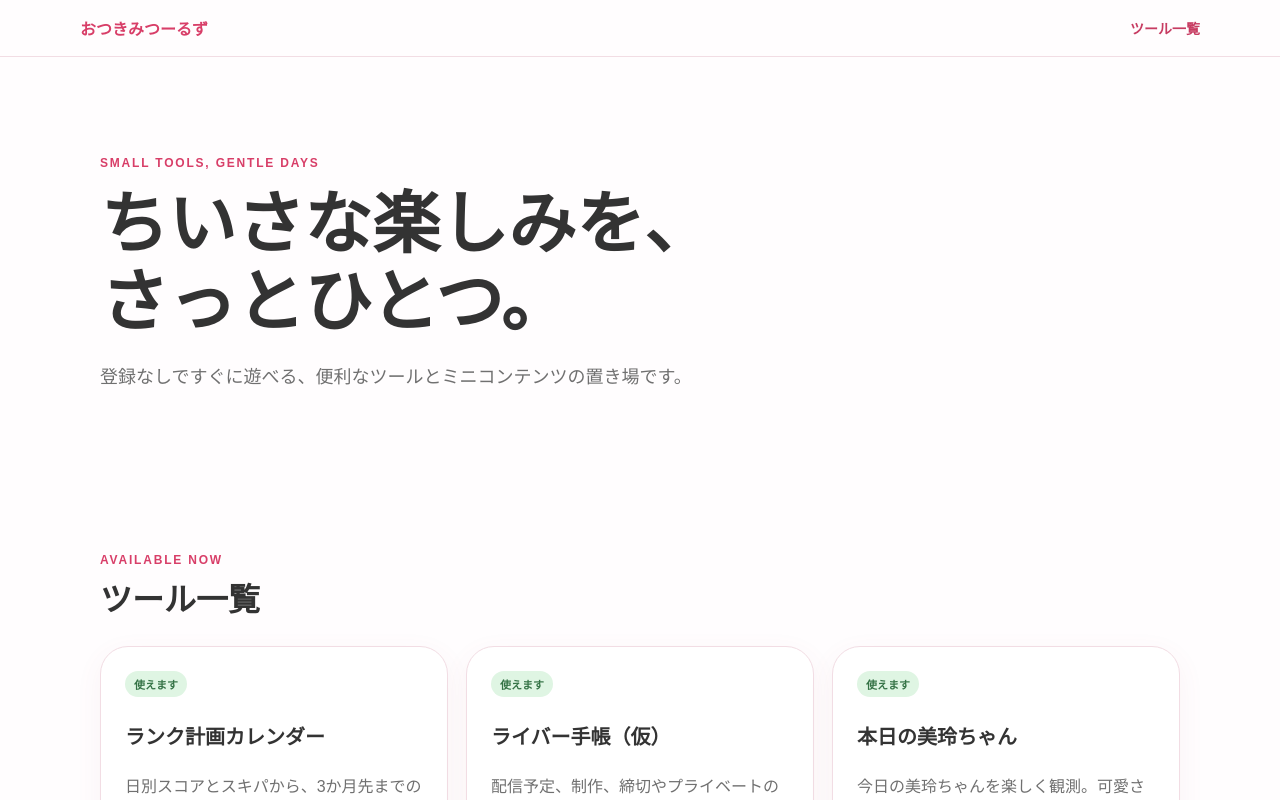
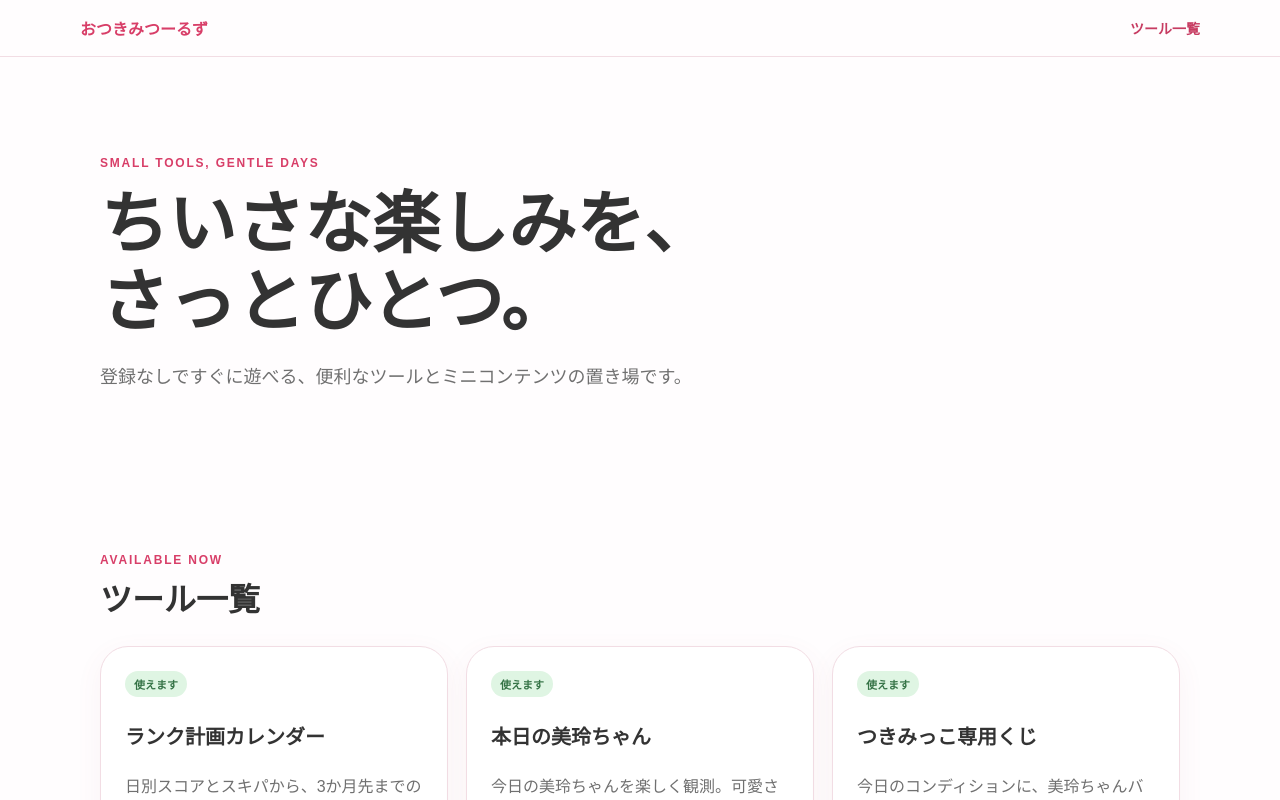
Before and after one commit to project-norops/otsukimi-tools, a Next.js app: page / in a window 1280 px wide. Shown: the top 800 px of the page. Built offline with nearby package versions, Linux system fonts and the light colour scheme.

Commit message:
Hide liver planner from home

```diff
--- a/src/data/tools.ts
+++ b/src/data/tools.ts
@@ -1,8 +1,8 @@
 export type Audience = "liver" | "listener";
-export interface ToolMetadata { id: string; name: string; description: string; audiences: Audience[]; status: "available" | "in_development"; href?: string }
+export interface ToolMetadata { id: string; name: string; description: string; audiences: Audience[]; status: "available" | "in_development"; href?: string; listed?: boolean }
 export const tools: ToolMetadata[] = [
   { id: "rank-calendar", name: "ランク計画カレンダー", description: "日別スコアとスキパから、3か月先までのランク推移を計画します。", audiences: ["liver"], status: "available", href: "/tools/rank-calendar" },
-  { id: "liver-planner", name: "ライバー手帳（仮）", description: "配信予定、制作、締切やプライベートの予定を、毎日ひらく手帳にまとめます。", audiences: ["liver"], status: "available", href: "/tools/liver-planner" },
+  { id: "liver-planner", name: "ライバー手帳（仮）", description: "配信予定、制作、締切やプライベートの予定を、毎日ひらく手帳にまとめます。", audiences: ["liver"], status: "available", href: "/tools/liver-planner", listed: false },
   { id: "daily-mirei", name: "本日の美玲ちゃん", description: "今日の美玲ちゃんを楽しく観測。可愛さはいつでも120%。", audiences: ["liver", "listener"], status: "available", href: "/tools/daily-mirei" },
   { id: "tsukimikko-fortune", name: "つきみっこ専用くじ", description: "今日のコンディションに、美玲ちゃんバフをひとつ。", audiences: ["listener"], status: "available", href: "/tools/tsukimikko-fortune" },
   { id: "mirei-alert", name: "美玲ちゃん注意報", description: "何をしていても結局刺さる。今日の注意報を観測します。", audiences: ["liver", "listener"], status: "available", href: "/tools/mirei-alert" },
@@ -17,4 +17,4 @@ export const tools: ToolMetadata[] = [
 ];
 
 /** ポータルには、現在利用できるツールだけを掲載する。 */
-export const availableTools = tools.filter((tool) => tool.status === "available" && tool.href);
+export const availableTools = tools.filter((tool) => tool.status === "available" && tool.href && tool.listed !== false);
```
